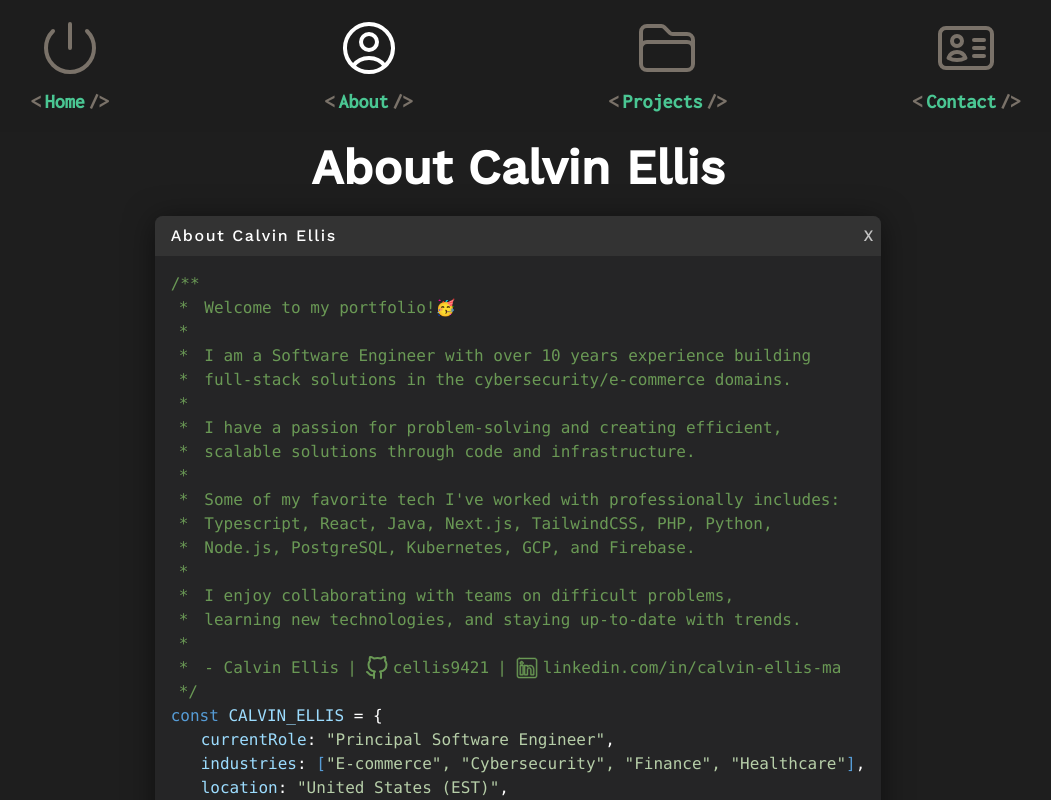
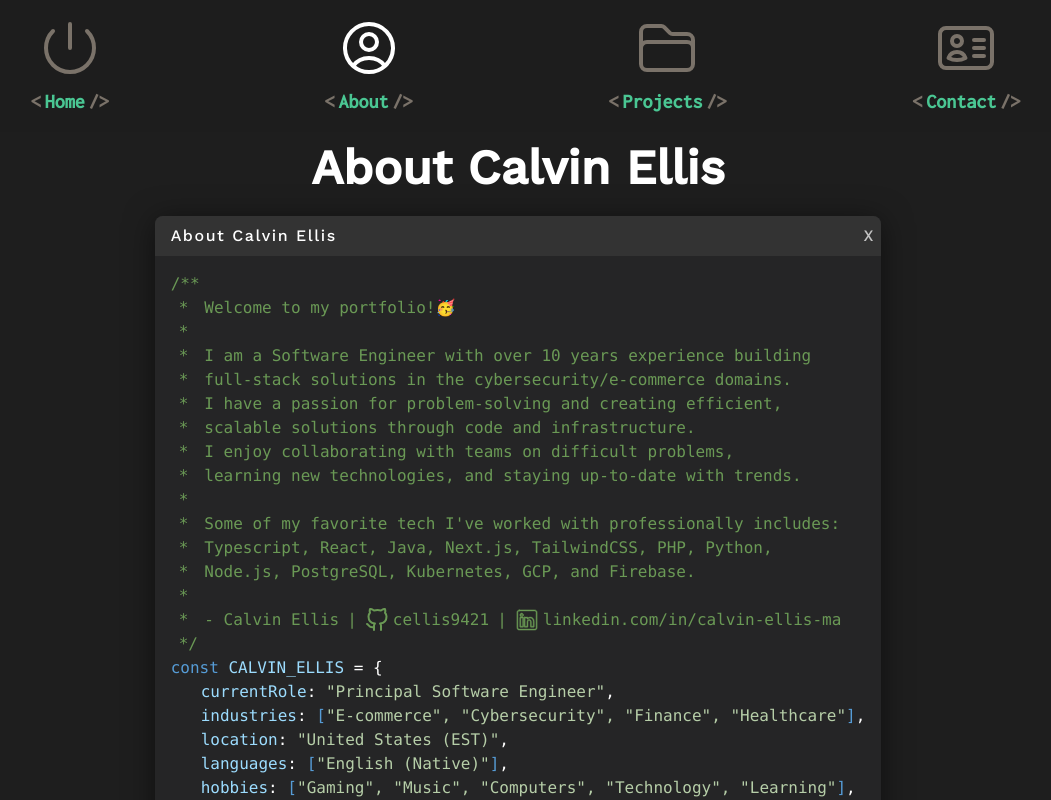
Before and after one commit to Cellis9421/portfolio, a Next.js app: page /about in a window 1280 px wide. Shown: the top 800 px of the page, without its empty margins (122-1173 px from the left). Built offline with nearby package versions, Linux system fonts and the light colour scheme.

Commit message:
Restructure About Me

```diff
--- a/src/components/CWindow/AboutMe/CWindowAboutMe.tsx
+++ b/src/components/CWindow/AboutMe/CWindowAboutMe.tsx
@@ -56,16 +56,14 @@
             " ",
             "I am a Software Engineer with over 10 years experience building",
             "full-stack solutions in the cybersecurity/e-commerce domains.",
-            " ",
             "I have a passion for problem-solving and creating efficient,",
             "scalable solutions through code and infrastructure.",
+            "I enjoy collaborating with teams on difficult problems,",
+            "learning new technologies, and staying up-to-date with trends.",
             " ",
             "Some of my favorite tech I've worked with professionally includes:",
             "Typescript, React, Java, Next.js, TailwindCSS, PHP, Python,",
             "Node.js, PostgreSQL, Kubernetes, GCP, and Firebase.",
-            " ",
-            "I enjoy collaborating with teams on difficult problems,",
-            "learning new technologies, and staying up-to-date with trends.",
             " ",
             <span className="flex space-x-2" key="name">
               {" "}
```
